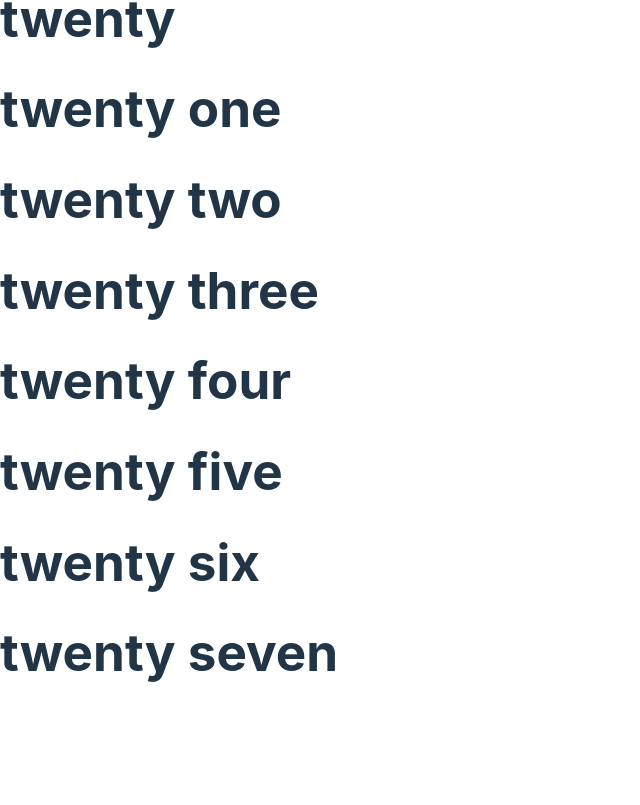
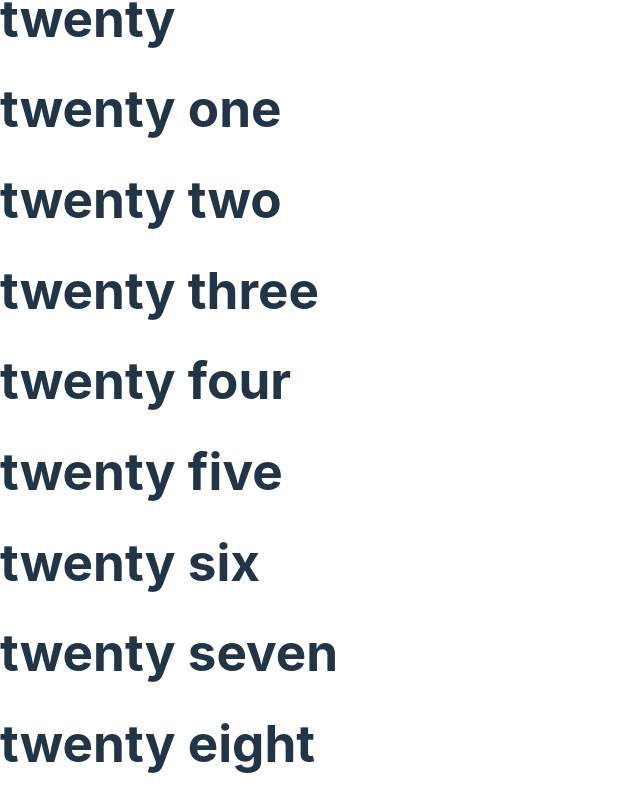
Before and after one commit to omor777/hook-form-practice, a React (Vite) app: page / in a window 1280 px wide. Shown: the part 1766-2571 px from the top of the page, without its empty margins (0-640 px from the left). Before the commit the page ends 2481 px from the top, so only its background shows below. Built offline with nearby package versions, Linux system fonts and the light colour scheme.

Commit message:
twenty eight

```diff
--- a/src/App.jsx
+++ b/src/App.jsx
@@ -28,6 +28,7 @@ const App = () => {
       <h1>twenty five</h1>
       <h1>twenty six</h1>
       <h1>twenty seven</h1>
+      <h1>twenty eight</h1>
     </div>
   );
 };
```
